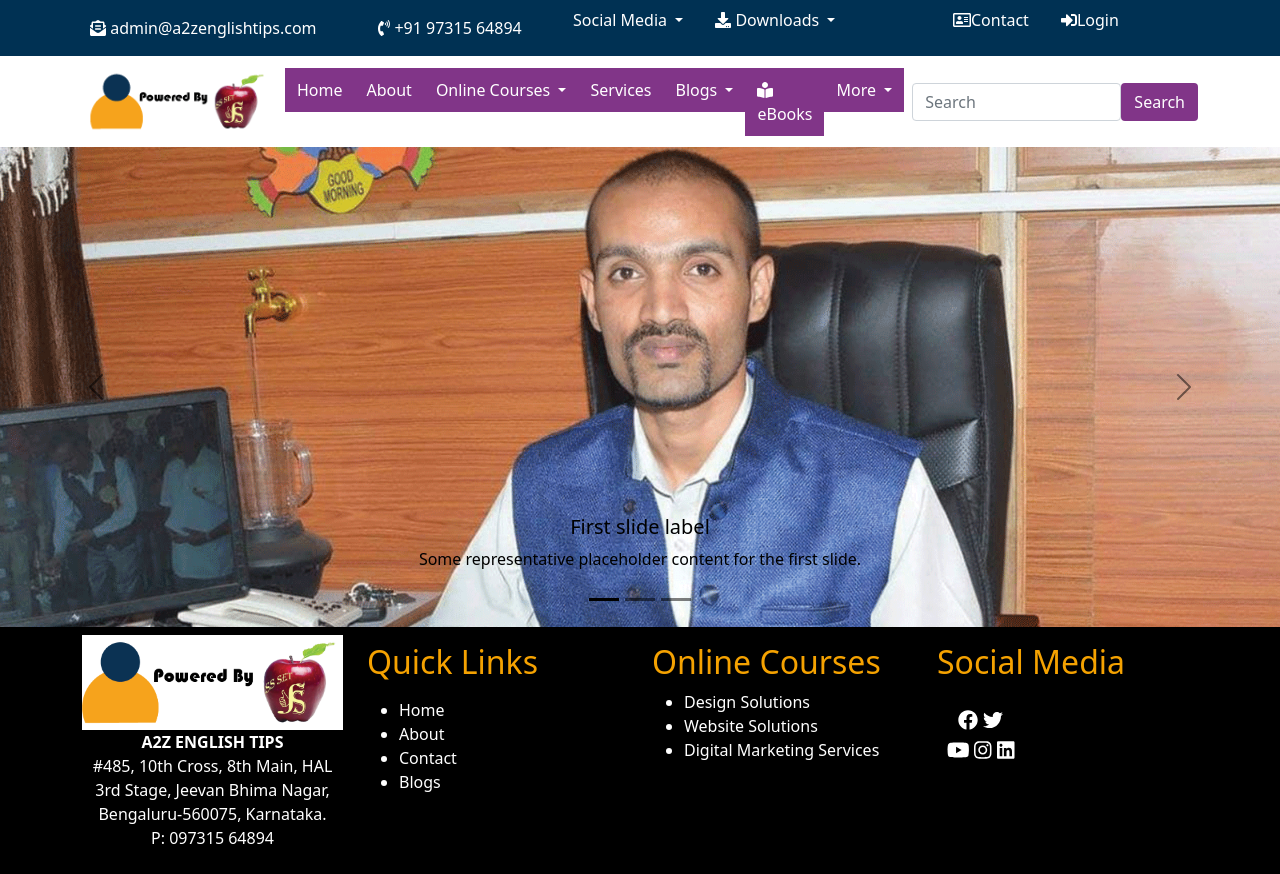
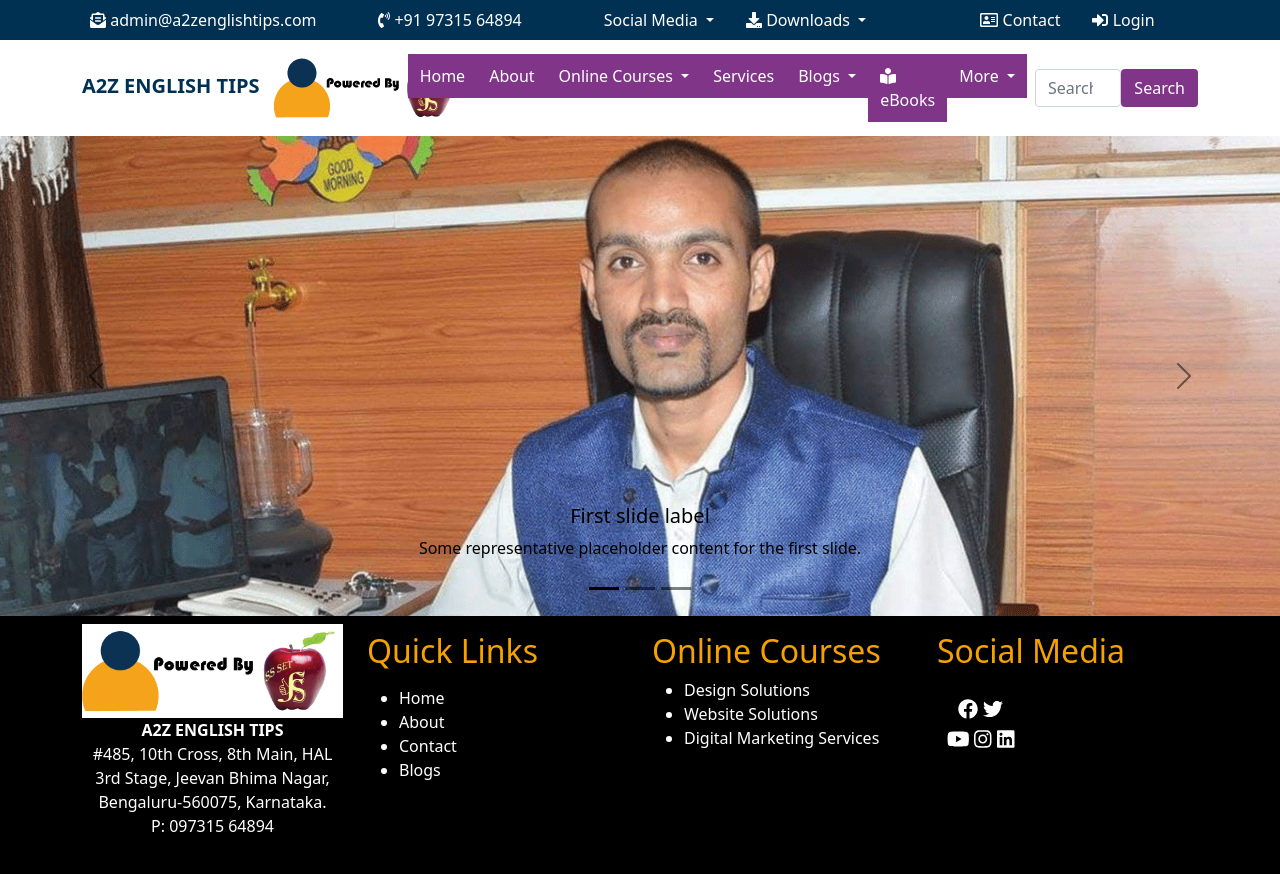
Before and after one commit to kotreshrnaik/a2zenglish, a CodeIgniter 4 app: the page made by app/Views/home_view.php in a window 1280 px wide. After the commit the page ends 832 px from the top, so only its background shows below. Run offline with PHP 8.4 and a stand-in for CodeIgniter, Linux system fonts and the light colour scheme; the template is opened without the code that fills it, so the values that code supplies are empty; some libraries are stand-ins or nearby versions.

Commit message:
top-header tuning css

```diff
--- a/app/Views/layouts/base.php
+++ b/app/Views/layouts/base.php
@@ -27,7 +27,7 @@
                         </div>
                     </div>
                     <div class="col-md-4 align-self-center">
-                        <ul class="d-flex list-unstyled">
+                        <ul class="d-flex list-unstyled mb-0 justify-content-center">
                             <li class="nav-item dropdown">
                                 <a class="nav-link dropdown-toggle" href="#" id="navbarScrollingDropdown" role="button" data-bs-toggle="dropdown" aria-expanded="false">
                                     Social Media
@@ -49,7 +49,7 @@
                                 <a class="nav-link dropdown-toggle" href="#" id="navbarScrollingDropdown" role="button" data-bs-toggle="dropdown" aria-expanded="false"><i class="fas fa-download"></i>
                                     Downloads
                                 </a>
-                                <ul class="dropdown-menu" aria-labelledby="navbarScrollingDropdown">
+                                <ul class="dropdown-menu mb-0 justify-content-center" aria-labelledby="navbarScrollingDropdown">
 
                                     <li><a class="dropdown-item" href="<?= base_url(); ?>/digital-marketing-services/search-engine-optimization">Search Engine Optimization</a></li>
 
@@ -71,12 +71,12 @@
                         </ul>
                     </div>
                     <div class="col-md-3 align-self-center">
-                        <ul class="d-flex list-unstyled">
+                        <ul class="d-flex list-unstyled mb-0 justify-content-center">
                             <li class="nav-item">
-                                <a class="nav-link" href="#"><i class="far fa-address-card"></i>Contact</a>
+                                <a class="nav-link" href="#"><i class="far fa-address-card"></i> Contact</a>
                             </li>
                             <li class="nav-item">
-                                <a class="nav-link" href="#"><i class="fas fa-sign-in-alt"></i>Login</a>
+                                <a class="nav-link" href="#"><i class="fas fa-sign-in-alt"></i> Login</a>
                             </li>
                         </ul>
                     </div>
@@ -90,7 +90,7 @@
         <!-- navbar starts  -->
         <nav class="navbar navbar-expand-lg navbar-light" id="navbar">
             <div class="container">
-                <a class="navbar-brand" href="<?= base_url(); ?>"><img src="<?= base_url(); ?>/public/assets/images/logo1.png" alt="" class="img-fluid"></a>
+                <a class="navbar-brand" href="<?= base_url(); ?>"> <strong> A2Z ENGLISH TIPS</strong> <img src="<?= base_url(); ?>/public/assets/images/logo1.png" alt="" class="img-fluid"></a>
                 <button class="navbar-toggler" type="button" data-bs-toggle="collapse" data-bs-target="#navbarTogglerDemo02" aria-controls="navbarTogglerDemo02" aria-expanded="false" aria-label="Toggle navigation">
                     <span class="navbar-toggler-icon"></span>
                 </button>
```
Also changed, not shown: public/assets/scss/style.css, public/assets/scss/style.scss.
